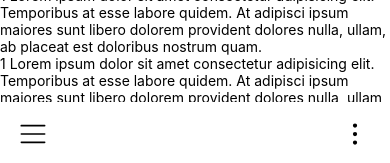
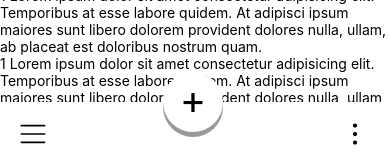
Before and after one commit to eduardolagoeiro/google-task-clone, a React Native app: screen / in a window 390 px wide. Shown: the part 678-841 px from the top of the page. Built offline with nearby package versions, Linux system fonts and the light colour scheme.

Commit message:
footer part 2

```diff
--- a/src/pages/Home.tsx
+++ b/src/pages/Home.tsx
@@ -28,6 +28,9 @@ export default function Home() {
       </ScrollView>
       <View style={styles.footer}>
         <MenuBurger height={30} width={30} />
+        <View style={styles.addIcon}>
+          <Text style={styles.addIconText}>+</Text>
+        </View>
         <MenuBullet height={34} width={34} />
       </View>
     </SafeAreaView>
@@ -48,14 +51,14 @@ const styles = StyleSheet.create({
     fontSize: 32,
   },
   footer: {
-    backgroundColor: Platform.OS === 'ios' ? 'white' : 'transparent',
+    backgroundColor: 'white',
     height: 64,
     display: 'flex',
     flexDirection: 'row',
     justifyContent: 'space-between',
     alignItems: 'center',
     paddingHorizontal: 18,
-    elevation: 1,
+    elevation: 20,
     shadowColor: 'black',
     shadowOffset: {
       height: 0,
@@ -63,4 +66,25 @@ const styles = StyleSheet.create({
     },
     shadowOpacity: 0.4,
   },
+  addIcon: {
+    backgroundColor: 'white',
+    width: 60,
+    height: 60,
+    borderRadius: 30,
+    justifyContent: 'center',
+    alignItems: 'center',
+    shadowColor: 'black',
+    shadowOffset: {
+      height: 5,
+      width: 0,
+    },
+    shadowOpacity: 0.4,
+    bottom: 32,
+    elevation: 10,
+  },
+  addIconText: {
+    fontSize: 40,
+    lineHeight: 60,
+    bottom: 2,
+  },
 });
```
